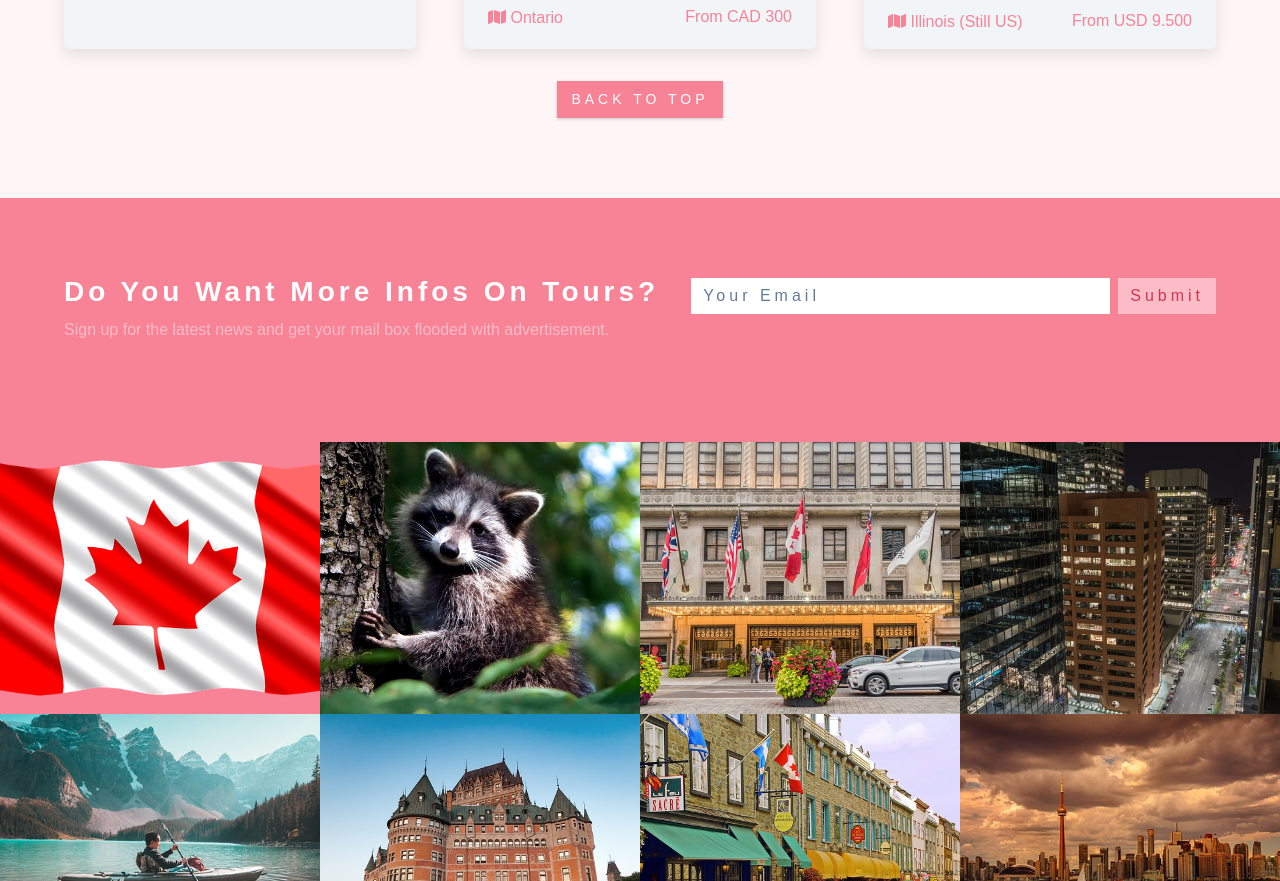
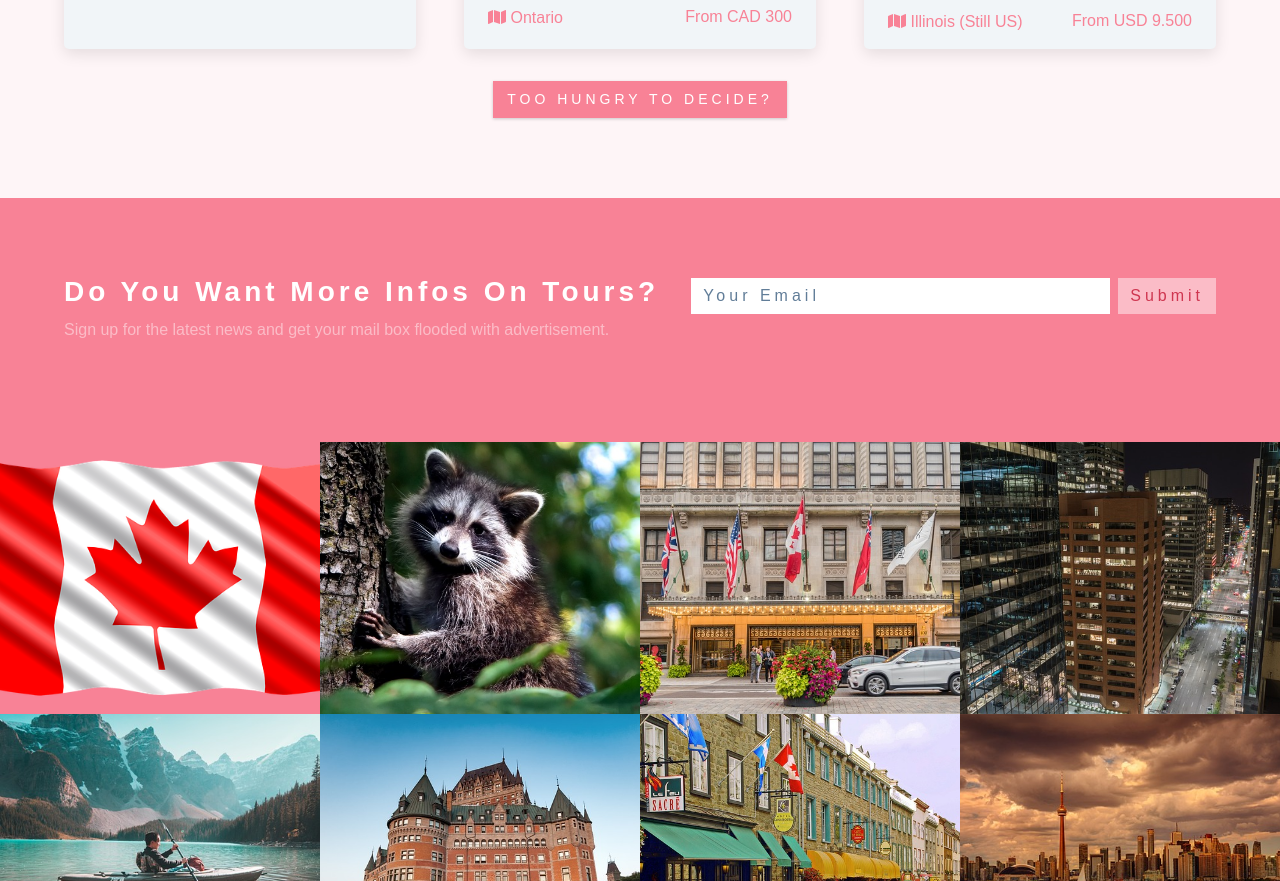
Before and after one commit to RALBERSME/Autumn-page, a website: page index.html in a window 1280 px wide. Shown: the part 3098-3979 px from the top of the page. Drawn offline with Linux system fonts and the light colour scheme; a web font is replaced by a local one.

Commit message:
change of index.html
Hyperlink added

```diff
--- a/index.html
+++ b/index.html
@@ -432,7 +432,12 @@
         <!--end of single tour-->
       </div>
       <div class="tour-btn">
-        <a href="#" class="btn">back to top</a>
+        <a
+          href="https://ralbersme.github.io/bakery/"
+          target="_blank"
+          class="btn"
+          >Too hungry to decide?</a
+        >
       </div>
     </section>
     <!-- end of featured tours -->
```
